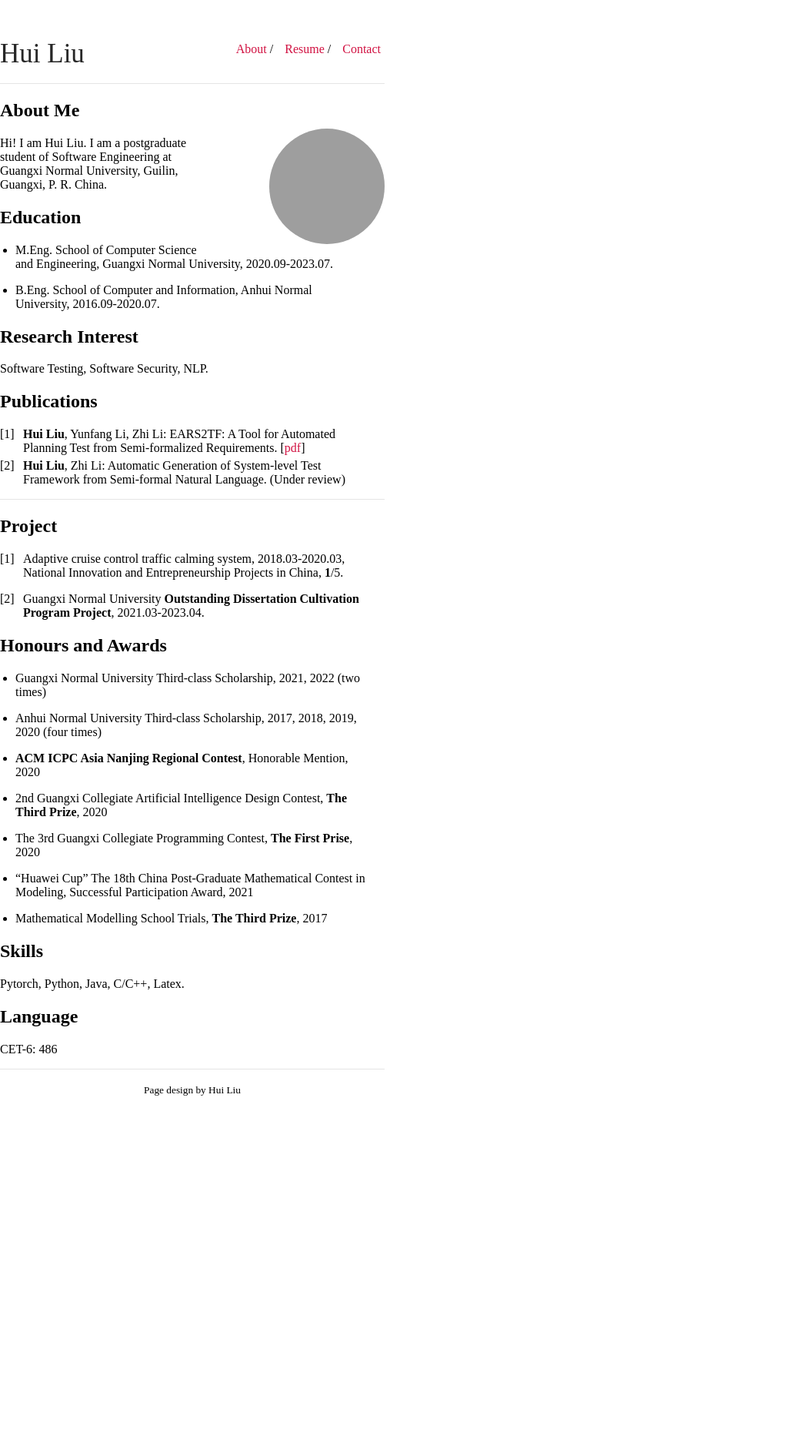
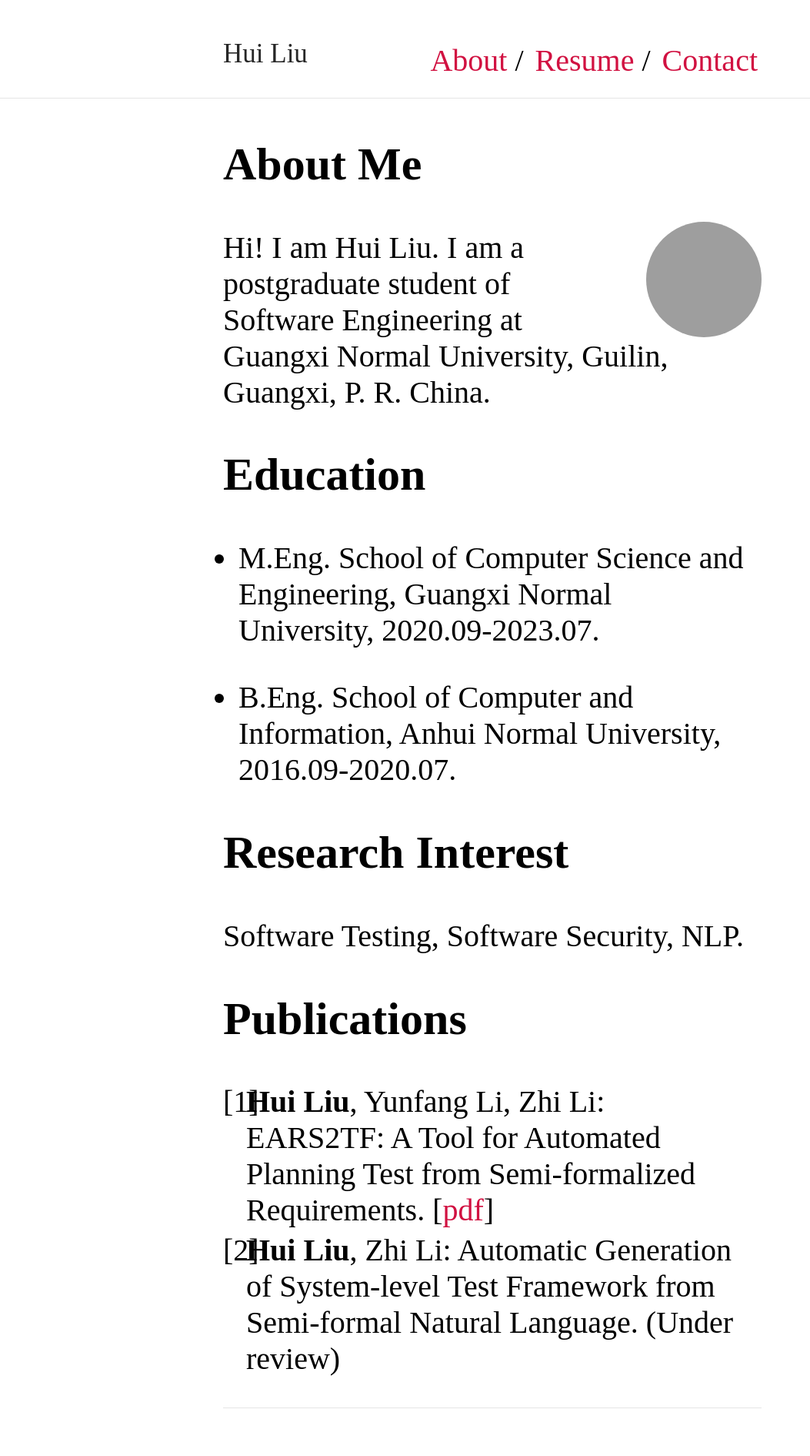
Before and after one commit to aloeordown/huiliu, a Jekyll site: the page built from index.md, in a window 1280 px wide. Shown: the top 1891 px of the page at 77% size, without its empty margins (0-1053 px from the left). Built offline with Jekyll 4.4.1, drawn with Linux system fonts in a browser that asks for light colours; our own code applies the rules of GitHub Pages for plain Markdown files; before the commit the page ends 1424 px from its top, so only the background shows below that; grey boxes are pictures that could not be loaded.

Commit message:
Update _style.scss

```diff
--- a/_sass/_style.scss
+++ b/_sass/_style.scss
@@ -12,8 +12,9 @@ html {
 body {
     margin: 0;
     font-family: "Times New Roman";
+    font-size:40px;
     height: 100%;
-    width: 500px;
+//     width: 100%;
 }
 a {
     text-decoration: none;
```
